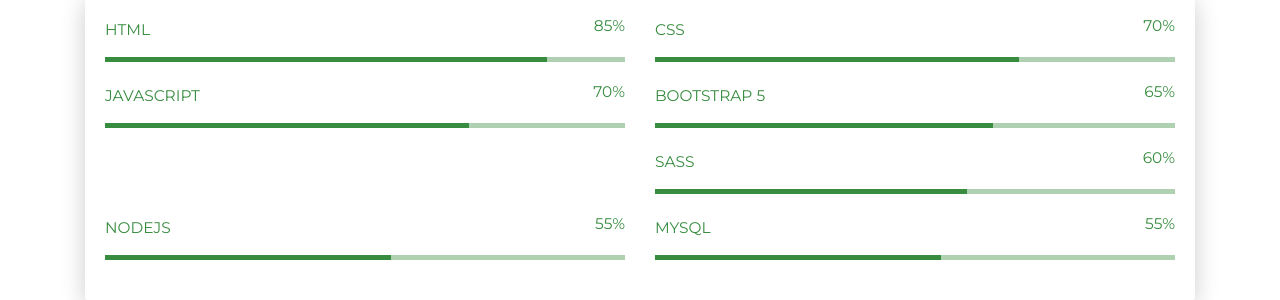
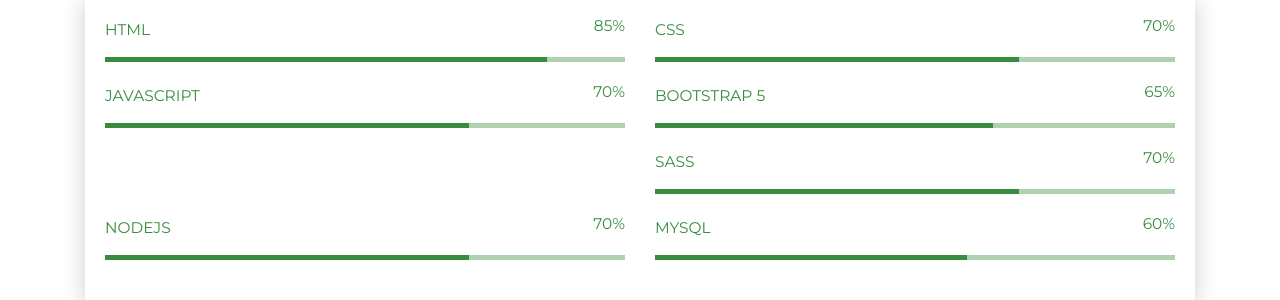
Before and after one commit to ThierryCohnen/portfolio, a plain HTML site: page index.html in a window 1280 px wide. Shown: the part 1089-1389 px from the top of the page. Drawn offline with Linux system fonts and the light colour scheme.

Commit message:
Update index.html

```diff
--- a/index.html
+++ b/index.html
@@ -143,7 +143,7 @@
                                 <div class="col-md-6">
                                     <div class="progress-container progress-primary"><span class="progress-badge">SASS</span>
                                         <div class="progress">
-                                            <div class="progress-bar progress-bar-primary" data-aos="progress-full" data-aos-offset="10" data-aos-duration="2000" role="progressbar" aria-valuenow="60" aria-valuemin="0" aria-valuemax="100" style="width: 60%;"></div><span class="progress-value">60%</span>
+                                            <div class="progress-bar progress-bar-primary" data-aos="progress-full" data-aos-offset="10" data-aos-duration="2000" role="progressbar" aria-valuenow="60" aria-valuemin="0" aria-valuemax="100" style="width: 70%;"></div><span class="progress-value">70%</span>
                                         </div>
                                     </div>
                                 </div>
@@ -152,14 +152,14 @@
                                 <div class="col-md-6">
                                     <div class="progress-container progress-primary"><span class="progress-badge">NodeJS</span>
                                         <div class="progress">
-                                            <div class="progress-bar progress-bar-primary" data-aos="progress-full" data-aos-offset="10" data-aos-duration="2000" role="progressbar" aria-valuenow="60" aria-valuemin="0" aria-valuemax="100" style="width: 55%;"></div><span class="progress-value">55%</span>
+                                            <div class="progress-bar progress-bar-primary" data-aos="progress-full" data-aos-offset="10" data-aos-duration="2000" role="progressbar" aria-valuenow="60" aria-valuemin="0" aria-valuemax="100" style="width: 70%;"></div><span class="progress-value">70%</span>
                                         </div>
                                     </div>
                                 </div>
                                 <div class="col-md-6">
                                     <div class="progress-container progress-primary"><span class="progress-badge">MySQl</span>
                                         <div class="progress">
-                                            <div class="progress-bar progress-bar-primary" data-aos="progress-full" data-aos-offset="10" data-aos-duration="2000" role="progressbar" aria-valuenow="60" aria-valuemin="0" aria-valuemax="100" style="width: 55%;"></div><span class="progress-value">55%</span>
+                                            <div class="progress-bar progress-bar-primary" data-aos="progress-full" data-aos-offset="10" data-aos-duration="2000" role="progressbar" aria-valuenow="60" aria-valuemin="0" aria-valuemax="100" style="width: 60%;"></div><span class="progress-value">60%</span>
                                         </div>
                                     </div>
                                 </div>
```
